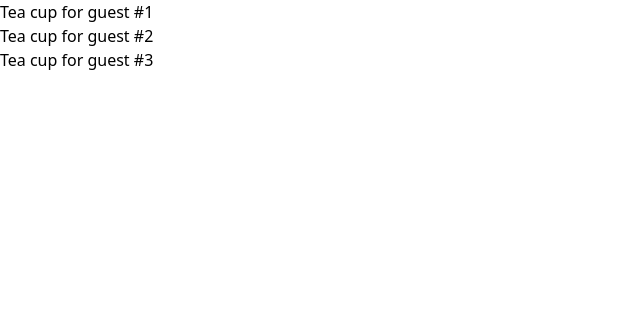
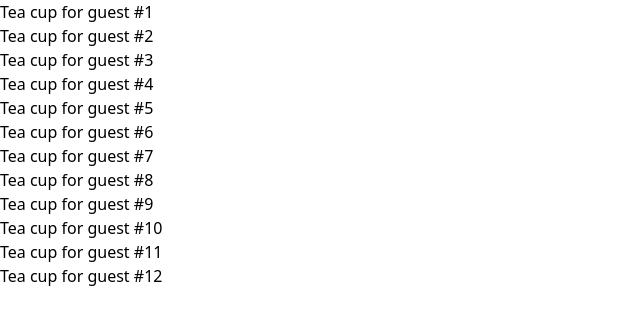
Before and after one commit to Jy4058350/begin_1, a JavaScript app: page / in a window 1280 px wide. Shown: the top 324 px of the page, without its empty margins (0-640 px from the left). Built offline with nearby package versions, Linux system fonts and the light colour scheme.

Commit message:
レンダー中にその場で作成した変数やオブジェクトであれば、書き換えることは全く問題ない

```diff
--- a/src/App.js
+++ b/src/App.js
@@ -1,15 +1,11 @@
-let guest = 0
-
 function Cup({ guest }) {
   return <h2>Tea cup for guest #{guest}</h2>
 }
 
-export default function TeaSet() {
-  return (
-    <>
-      <Cup guest={1} />
-      <Cup guest={2} />
-      <Cup guest={3} />
-    </>
-  )
+export default function TeaGathering() {
+  let cups = []
+  for (let i = 1; i <= 12; i++) {
+    cups.push(<Cup key={i} guest={i} />)
+  }
+  return cups
 }
```
